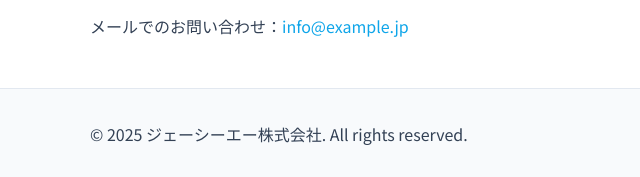
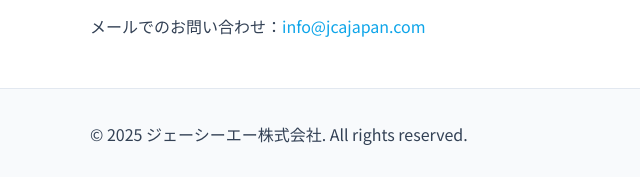
Before and after one commit to dgmm-hub/JCA-Co.-Ltd., a plain HTML site: page contact.html in a window 1280 px wide. Shown: the part 657-834 px from the top of the page, 0-640 px from the left. Drawn offline with Linux system fonts and the light colour scheme.

Commit message:
Update contact.html

```diff
--- a/contact.html
+++ b/contact.html
@@ -59,7 +59,7 @@
   </form>
 
   <div class="contact-alt">
-    <p>メールでのお問い合わせ：<a href="mailto:info@example.jp">info@example.jp</a></p>
+    <p>メールでのお問い合わせ：<a href="mailto:info@jcajapan.com">info@jcajapan.com</a></p>
   </div>
 </main>
 <footer class="site-footer">
```
